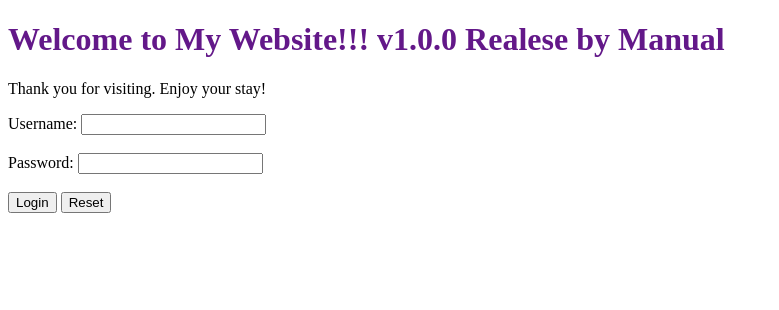
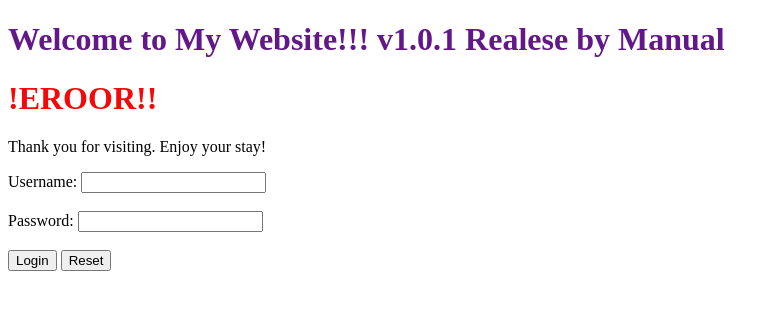
Before and after one commit to anhduynguyen1207/nodejs-random-color, a website: page public/index.html in a window 1280 px wide. Shown: the whole page, without its empty margins (0-779 px from the left). Drawn offline with Linux system fonts and the light colour scheme.

Commit message:
update v1.0.1

```diff
--- a/public/index.html
+++ b/public/index.html
@@ -7,7 +7,9 @@
 </head>
 
 <body>
-    <h1 id="welcome" style="color: #631889;">Welcome to My Website!!! v1.0.0 Realese by Manual</h1>
+    <h1 id="welcome" style="color: #631889;">Welcome to My Website!!! v1.0.1 Realese by Manual</h1>
+    <h1 id="welcome" style="color: #f30909;"> !EROOR!!</h1>
+
     <p>Thank you for visiting. Enjoy your stay!</p>
 
     <form action="/api/login" method="POST">
```
